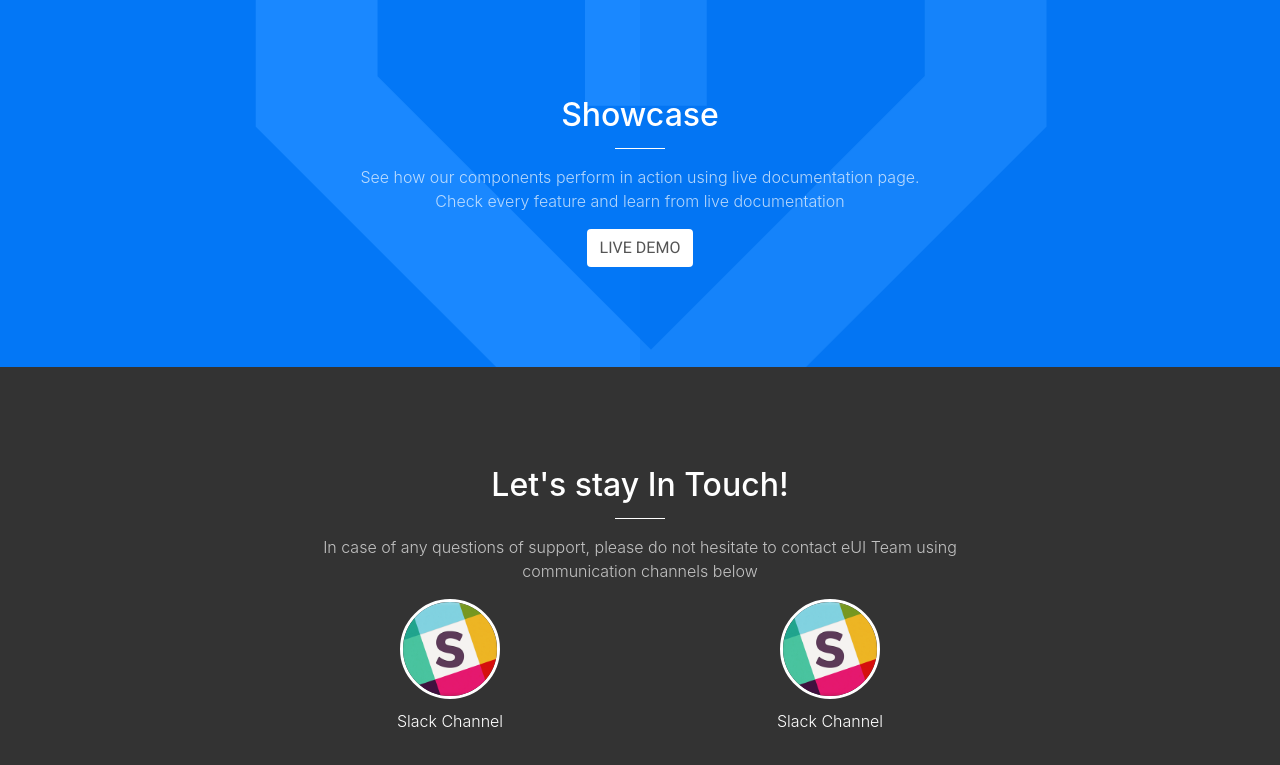
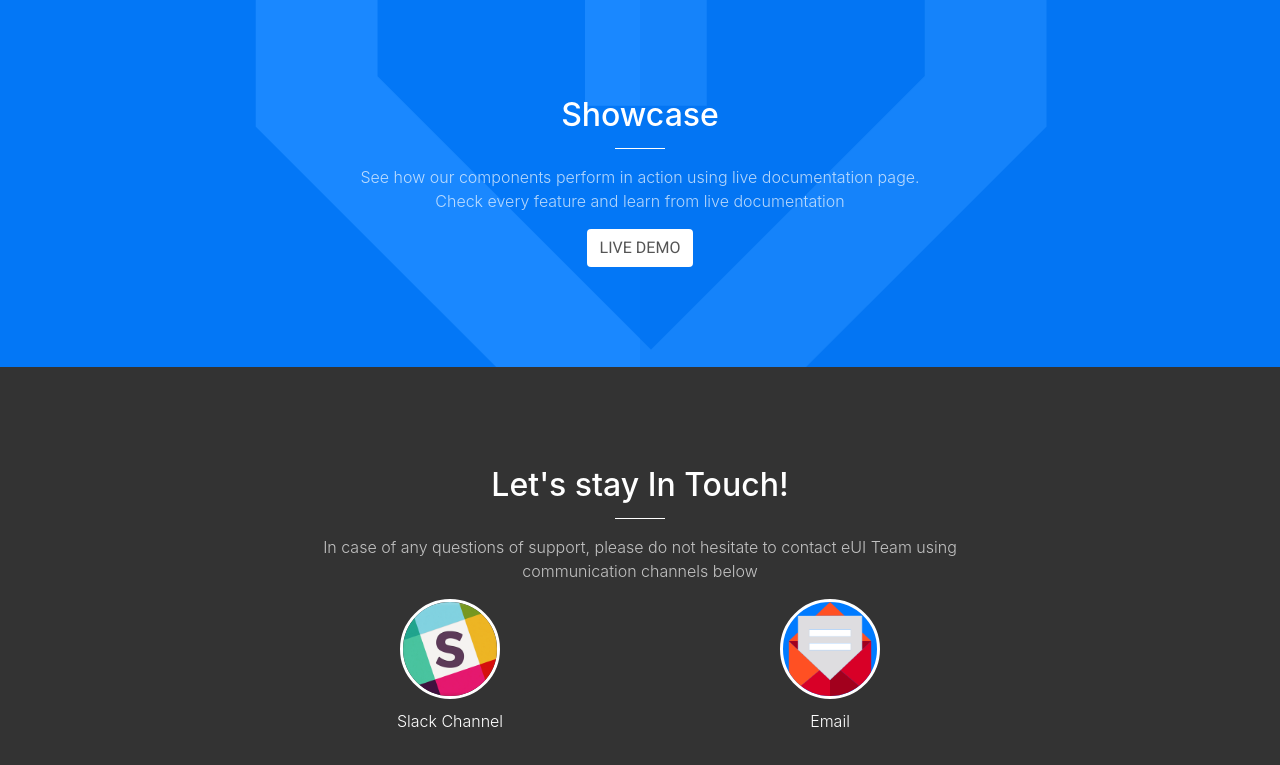
Before and after one commit to pnowak2/eui-landing-page, a website with bundled scripts: page index.html in a window 1280 px wide. Shown: the part 3129-3894 px from the top of the page. Built offline with nearby package versions, Linux system fonts and the light colour scheme.

Commit message:
email logo

```diff
--- a/index.html
+++ b/index.html
@@ -303,8 +303,8 @@
             <p class="text-white">Slack Channel</p>
           </div>
           <div class="col-sm-4 text-center">
-            <img src="../img/slack-logo.png" class="contact-image" alt="Slack Logo">
-            <p class="text-white">Slack Channel</p>
+            <img src="../img/email-logo.png" class="bg-primary contact-image" alt="Slack Logo">
+            <p class="text-white">Email</p>
           </div>
         </div>
       </div>
```
Also changed, not shown: img/email-logo.png (added).
